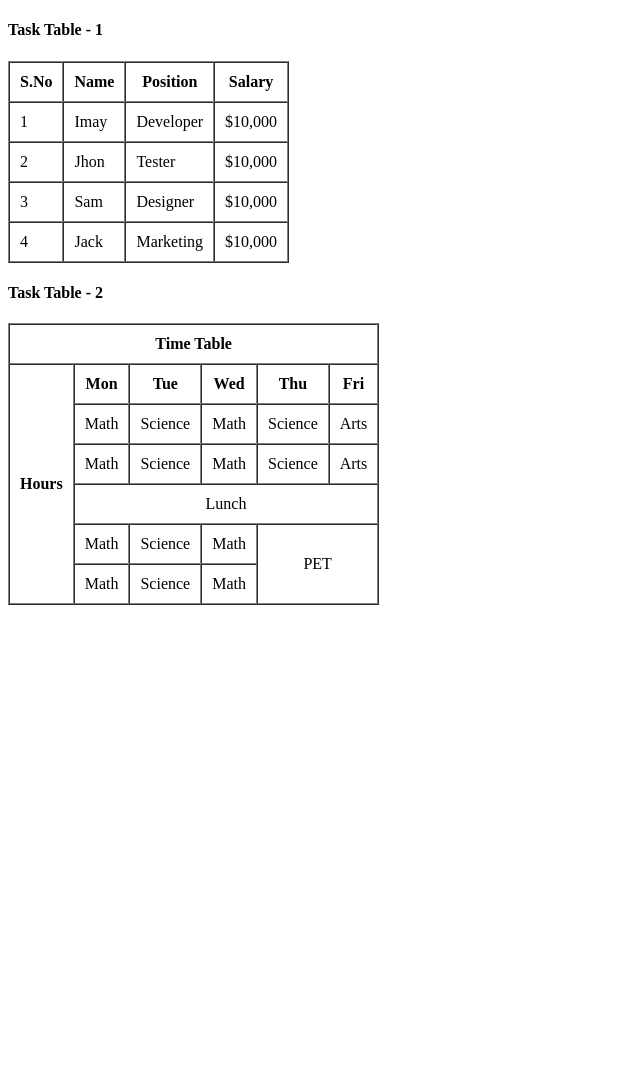
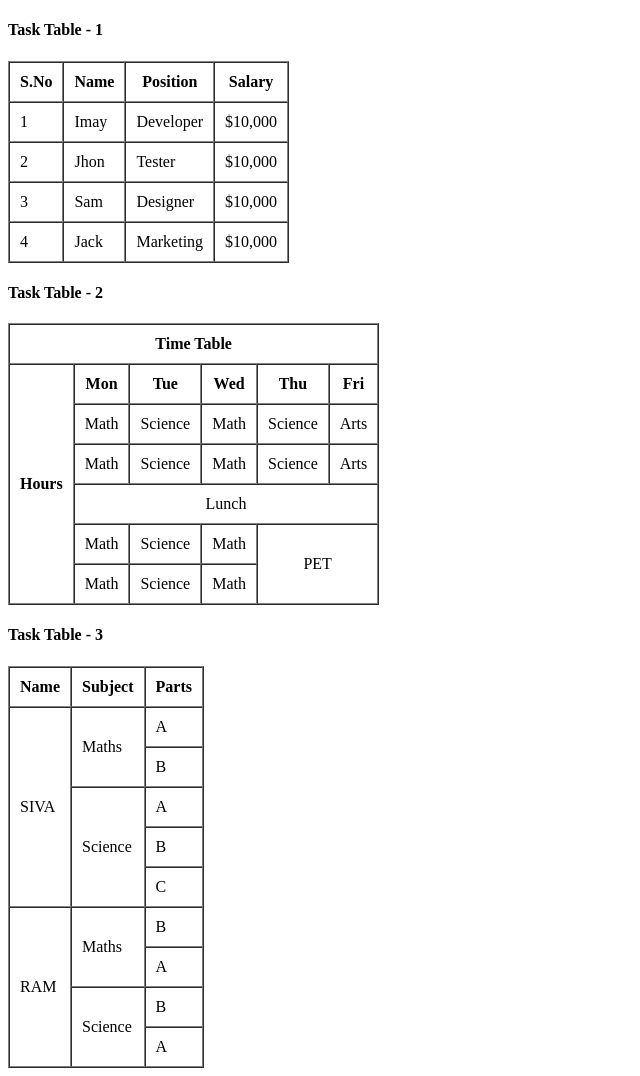
Before and after one commit to ImayGit/Table, a plain HTML site: page task.html in a window 1280 px wide. Shown: the whole page, without its empty margins (0-640 px from the left). Before the commit the page ends 800 px from the top, so only its background shows below. Drawn offline with Linux system fonts and the light colour scheme.

Commit message:
Add Third Task in Last

```diff
--- a/task.html
+++ b/task.html
@@ -90,5 +90,51 @@
             </tr>
         </tbody>
     </table>
+
+    <h4>Task Table - 3</h4>
+    <table border="1" cellpadding="10" cellspacing="0">
+        <thead>
+            <tr>
+                <th>Name</th>
+                <th>Subject</th>
+                <th>Parts</th>
+            </tr>
+        </thead>
+        <tbody>
+            <tr>
+                <td rowspan="5">SIVA</td>
+                <td rowspan="2">Maths</td>
+                <td>A</td>
+            </tr>
+            <tr>
+                <td>B</td>
+            </tr>
+            <tr>
+                <td rowspan="3">Science</td>
+                <td>A</td>
+            </tr>
+            <tr>
+                <td>B</td>
+            </tr>
+            <tr>
+                <td>C</td>
+            </tr>
+            <tr>
+                <td rowspan="4">RAM</td>
+                <td rowspan="2">Maths</td>
+                <td>B</td>
+            </tr>
+            <tr>
+                <td>A</td>
+            </tr>
+            <tr>
+                <td rowspan="2">Science</td>
+                <td>B</td>
+            </tr>
+            <tr>
+                <td>A</td>
+            </tr>
+        </tbody>
+    </table>
 </body>
 </html>
```
